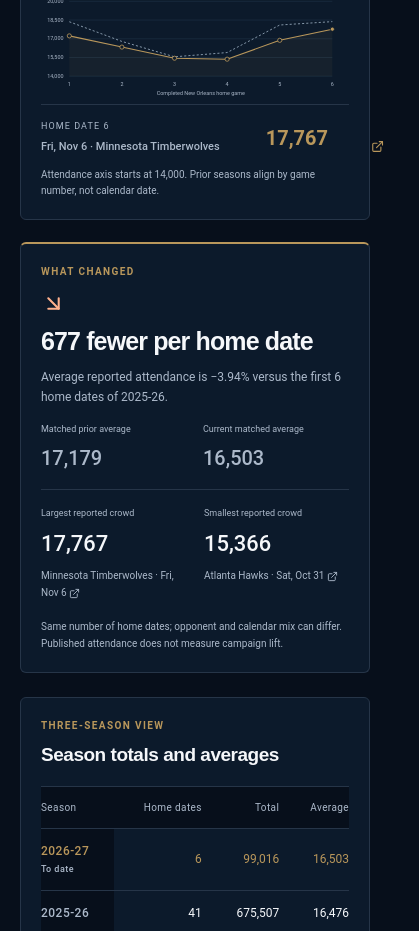
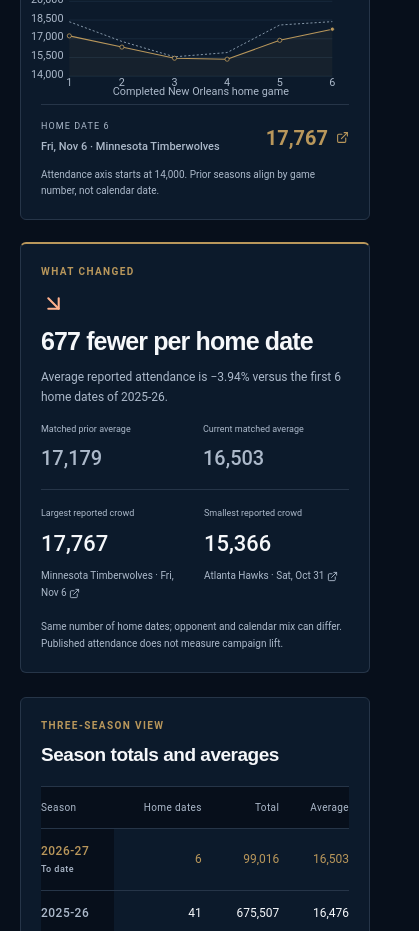
Before and after one commit to tejakusireddy/nola-pulse, a Next.js app in the folder web/: page / in a window 390 px wide. Shown: the part 980-1911 px from the top of the page, 419 px wide, since content can reach past the window. Built offline with nearby package versions, Linux system fonts and the light colour scheme; a web font is replaced by a local one.

Commit message:
Keep chart icons contained and mobile axis labels readable

```diff
--- a/web/app/performance.css
+++ b/web/app/performance.css
@@ -110,13 +110,13 @@
   border-color: #9cafc1;
   border-top-style: dashed;
 }
-.attendance-chart svg {
+.attendance-chart > svg {
   width: 100%;
   display: block;
   margin-top: 18px;
   overflow: visible;
 }
-.attendance-chart svg text {
+.attendance-chart > svg text {
   fill: var(--muted);
   font-size: 11px;
   font-family: inherit;
@@ -526,8 +526,8 @@
     font-size: 10px;
     gap: 10px;
   }
-  .attendance-chart svg text {
-    font-size: 13px;
+  .attendance-chart > svg text {
+    font-size: 26px;
   }
   .attendance-observations .panel-heading {
     flex-direction: column;
```
